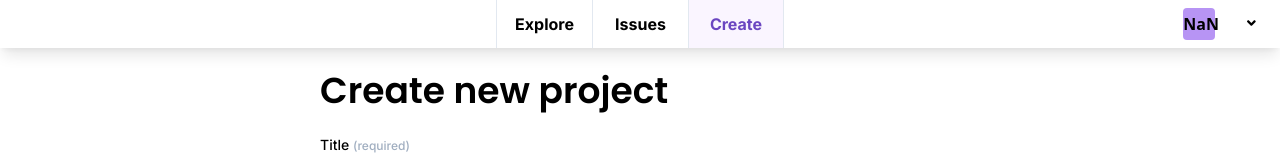
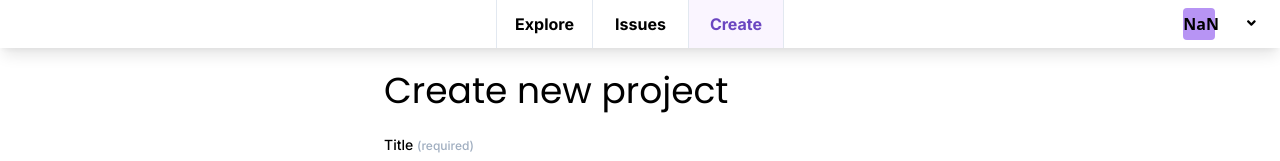
Before and after one commit to joshiprashanthd/startup, a React app in the folder root/frontend/: page /create in a window 1280 px wide. Shown: the top 161 px of the page. Built offline with nearby package versions, Linux system fonts and the light colour scheme; no server answers.

Commit message:
CHORE: Use Page component in all pages

```diff
--- a/root/frontend/src/pages/create-page/index.tsx
+++ b/root/frontend/src/pages/create-page/index.tsx
@@ -12,6 +12,7 @@ import { SkillSelectorField } from "../../components/skill-selector-field";
 import { CREATE_PROJECT } from "../../graphql/project/mutation";
 import { Button } from "../../components/core/button";
 import { SizedBox } from "../../components/core/sized-box";
+import { Page } from "../../components/core/page";
 
 export const CreatePage = function (props: any) {
   const [createProject, { loading }] = useMutation(CREATE_PROJECT);
@@ -46,12 +47,10 @@ export const CreatePage = function (props: any) {
   };
 
   return (
-    <div className="w-full min-h-screen">
+    <Page>
       <Navbar selected="create" />
-      <div className="w-2/4 min-h-screen py-16 mx-auto">
-        <h1 className="text-4xl font-semibold font-display">
-          Create new project
-        </h1>
+      <div className="w-2/5 mx-auto">
+        <h1 className="text-4xl font-display">Create new project</h1>
         <InputField
           label="Title"
           secondaryLabel="(required)"
@@ -168,7 +167,7 @@ export const CreatePage = function (props: any) {
           </Button>
         </SizedBox>
       </div>
-    </div>
+    </Page>
   );
 };
 
--- a/root/frontend/src/pages/home-page/index.tsx
+++ b/root/frontend/src/pages/home-page/index.tsx
@@ -1,23 +1,26 @@
 import { useQuery } from "@apollo/client";
 import React from "react";
+
+//local
 import { Loader } from "../../components/core/loader";
+import { Page } from "../../components/core/page";
 import { Navbar } from "../../components/navbar";
 import ProjectPostCard from "../../components/project-post-card";
 import { PROJECTS } from "../../graphql/project/query";
 
 export const HomePage = function (props: any) {
-  const { data, loading, error } = useQuery(PROJECTS);
+  const { data, loading } = useQuery(PROJECTS);
 
   return (
-    <div className="w-full min-h-screen">
+    <Page>
       <Navbar selected="explore" />
-      <div className="w-2/4 min-h-screen py-16 mx-auto">
+      <div className="w-2/4 mx-auto">
         {loading && <Loader />}
         {data &&
           data.projects.map((project: any) => (
             <ProjectPostCard project={project} key={project.id} />
           ))}
       </div>
-    </div>
+    </Page>
   );
 };
--- a/root/frontend/src/pages/issues-page/index.tsx
+++ b/root/frontend/src/pages/issues-page/index.tsx
@@ -1,13 +1,16 @@
 import React from "react";
+
+//local
+import { Page } from "../../components/core/page";
 import { Navbar } from "../../components/navbar";
 
 export const IssuesPage = function (props: any) {
   return (
-    <div className="w-full min-h-screen">
+    <Page>
       <Navbar selected="issues" />
       <div className="grid w-full h-screen text-4xl place-items-center font-display">
         Coming Soon...
       </div>
-    </div>
+    </Page>
   );
 };
--- a/root/frontend/src/pages/profile-page/index.tsx
+++ b/root/frontend/src/pages/profile-page/index.tsx
@@ -1,15 +1,17 @@
+import React from "react";
 import { useQuery } from "@apollo/client";
-import React from "react";
+
+//local
+import { Page } from "../../components/core/page";
 import { Navbar } from "../../components/navbar";
 import { ME_PROFILE_PAGE } from "../../graphql/user/query";
 
 export const ProfilePage = function (props: any) {
-  const { data, loading, error } = useQuery(ME_PROFILE_PAGE);
-  console.log(data);
+  const { data } = useQuery(ME_PROFILE_PAGE);
   return (
-    <div className="w-full min-h-screen">
+    <Page>
       <Navbar />
       <h1 className="text-4xl font-display">User profile</h1>
-    </div>
+    </Page>
   );
 };
```
